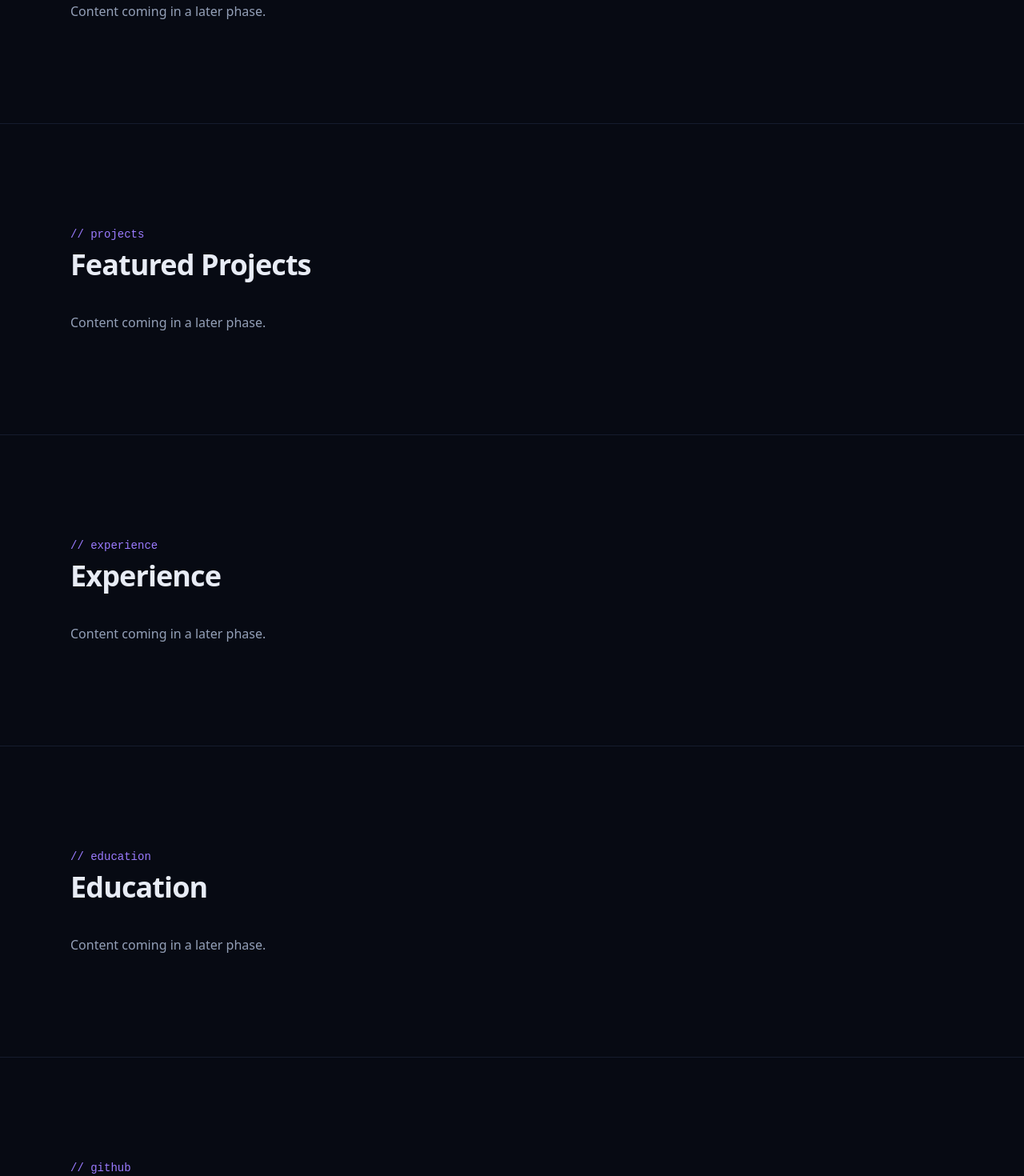
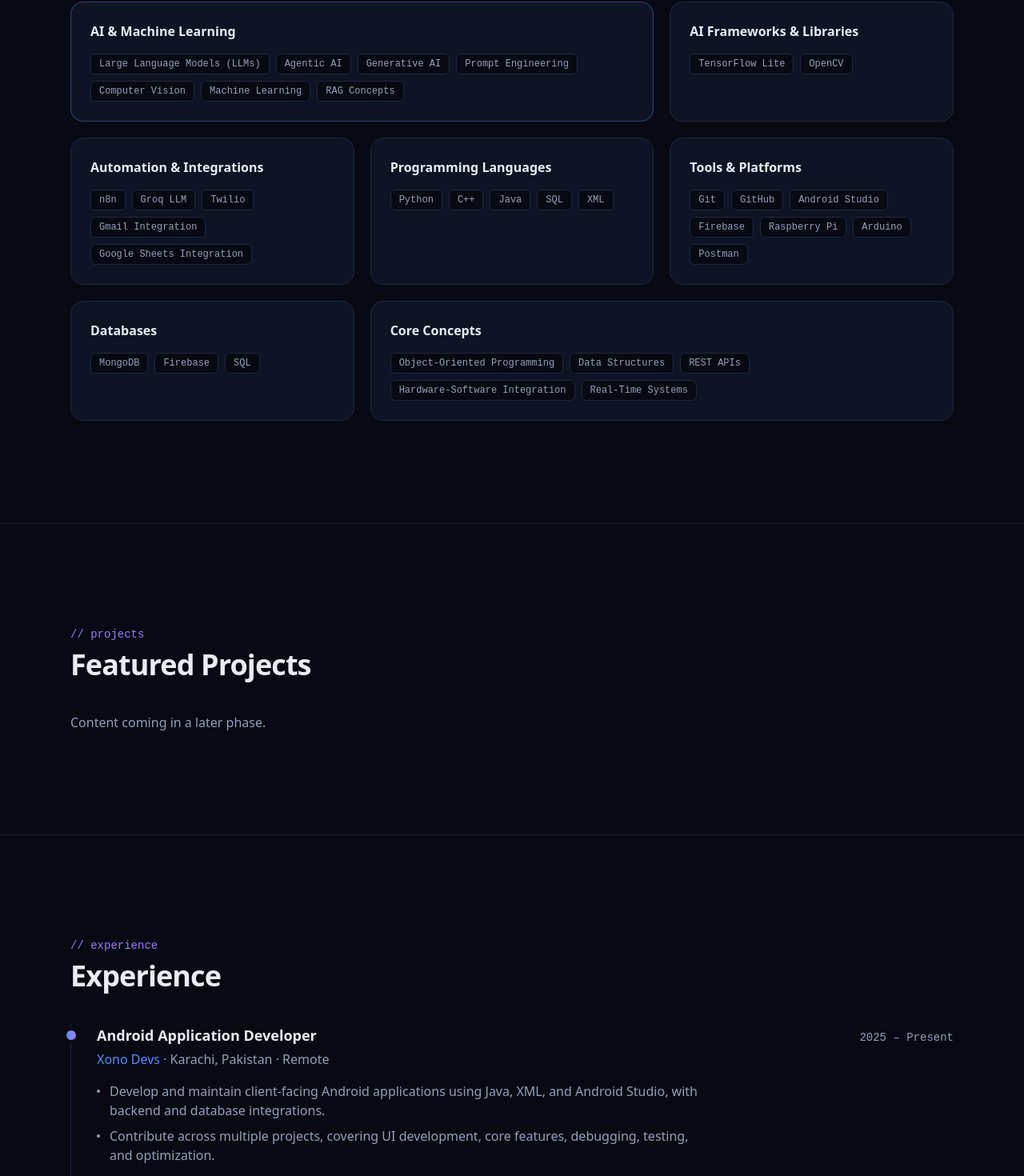
Before and after one commit to smziyanhussain/ziyan-portfolio, a React (Vite) app: page / in a window 1280 px wide. Shown: the part 1871-3341 px from the top of the page at 80% size. Built offline with nearby package versions, Linux system fonts and the light colour scheme.

Commit message:
Add Skills, Experience, and Education sections

```diff
--- a/src/App.jsx
+++ b/src/App.jsx
@@ -3,16 +3,18 @@ import Footer from './components/Footer.jsx'
 import Section from './components/Section.jsx'
 import Hero from './components/Hero.jsx'
 import About from './components/About.jsx'
+import Skills from './components/Skills.jsx'
+import Experience from './components/Experience.jsx'
+import Education from './components/Education.jsx'
 
-// Temporary placeholders; real content arrives in Phases 6-8
-const sections = [
-  { id: 'skills', eyebrow: '// skills', title: 'Skills' },
-  { id: 'projects', eyebrow: '// projects', title: 'Featured Projects' },
-  { id: 'experience', eyebrow: '// experience', title: 'Experience' },
-  { id: 'education', eyebrow: '// education', title: 'Education' },
-  { id: 'github', eyebrow: '// github', title: 'GitHub' },
-  { id: 'contact', eyebrow: '// contact', title: 'Contact' },
-]
+// Temporary placeholder for sections built in Phases 7-8
+function Placeholder({ id, title }) {
+  return (
+    <Section id={id} eyebrow={`// ${id}`} title={title}>
+      <p className="text-muted">Content coming in a later phase.</p>
+    </Section>
+  )
+}
 
 function App() {
   return (
@@ -29,12 +31,12 @@ function App() {
       <main id="main" tabIndex={-1} className="outline-none">
         <Hero />
         <About />
-
-        {sections.map((section) => (
-          <Section key={section.id} {...section}>
-            <p className="text-muted">Content coming in a later phase.</p>
-          </Section>
-        ))}
+        <Skills />
+        <Placeholder id="projects" title="Featured Projects" />
+        <Experience />
+        <Education />
+        <Placeholder id="github" title="GitHub" />
+        <Placeholder id="contact" title="Contact" />
       </main>
 
       <Footer />
--- /dev/null
+++ b/src/components/Education.jsx
@@ -0,0 +1,31 @@
+import { GraduationCap } from 'lucide-react'
+import Section from './Section.jsx'
+import { education } from '../data/education.js'
+
+function Education() {
+  return (
+    <Section id="education" eyebrow="// education" title="Education">
+      <div className="grid gap-5 md:grid-cols-2">
+        {education.map((item) => (
+          <article key={item.school} className="flex gap-4 rounded-2xl border border-line bg-surface p-6">
+            <span
+              aria-hidden="true"
+              className="flex h-10 w-10 shrink-0 items-center justify-center rounded-lg bg-accent/10 text-accent"
+            >
+              <GraduationCap size={20} />
+            </span>
+            <div>
+              <h3 className="font-semibold text-ink">{item.degree}</h3>
+              <p className="mt-1 text-muted">{item.school}</p>
+              <p className="mt-2 font-mono text-sm text-muted">
+                {item.period} · {item.location}
+              </p>
+            </div>
+          </article>
+        ))}
+      </div>
+    </Section>
+  )
+}
+
+export default Education
--- /dev/null
+++ b/src/components/Experience.jsx
@@ -0,0 +1,41 @@
+import Section from './Section.jsx'
+import { experience } from '../data/experience.js'
+
+function Experience() {
+  return (
+    <Section id="experience" eyebrow="// experience" title="Experience">
+      <ol className="relative space-y-12 border-l border-line pl-8">
+        {experience.map((job) => (
+          <li key={`${job.company}-${job.role}`} className="relative">
+            <span
+              aria-hidden="true"
+              className="absolute top-2 -left-[38.5px] h-3 w-3 rounded-full bg-linear-to-r from-accent to-accent-2 ring-4 ring-canvas"
+            />
+            <div className="flex flex-col gap-1 sm:flex-row sm:items-baseline sm:justify-between">
+              <h3 className="text-lg font-semibold text-ink">{job.role}</h3>
+              <p className="font-mono text-sm text-muted">{job.period}</p>
+            </div>
+            <p className="mt-1 text-accent">
+              {job.company}
+              <span className="text-muted">
+                {' · '}
+                {job.location}
+                {job.workType && ` · ${job.workType}`}
+              </span>
+            </p>
+            <ul className="mt-4 max-w-3xl space-y-2 text-muted">
+              {job.points.map((point) => (
+                <li key={point} className="flex gap-3">
+                  <span aria-hidden="true" className="mt-2.5 h-1 w-1 shrink-0 rounded-full bg-muted" />
+                  <span>{point}</span>
+                </li>
+              ))}
+            </ul>
+          </li>
+        ))}
+      </ol>
+    </Section>
+  )
+}
+
+export default Experience
--- /dev/null
+++ b/src/components/Skills.jsx
@@ -0,0 +1,40 @@
+import Section from './Section.jsx'
+import { skillGroups } from '../data/skills.js'
+
+function Skills() {
+  const lastIndex = skillGroups.length - 1
+
+  return (
+    <Section id="skills" eyebrow="// skills" title="Skills & tools">
+      <div className="grid gap-5 sm:grid-cols-2 lg:grid-cols-3">
+        {skillGroups.map((group, index) => {
+          const isFirst = index === 0
+          const span = isFirst ? 'sm:col-span-2' : index === lastIndex ? 'lg:col-span-2' : ''
+
+          return (
+            <article
+              key={group.title}
+              className={`rounded-2xl border bg-surface p-6 transition-colors hover:border-accent/60 ${
+                isFirst ? 'border-accent/40' : 'border-line'
+              } ${span}`}
+            >
+              <h3 className="font-semibold text-ink">{group.title}</h3>
+              <ul className="mt-4 flex flex-wrap gap-2">
+                {group.skills.map((skill) => (
+                  <li
+                    key={skill}
+                    className="rounded-md border border-line bg-canvas px-2.5 py-1 font-mono text-xs text-muted"
+                  >
+                    {skill}
+                  </li>
+                ))}
+              </ul>
+            </article>
+          )
+        })}
+      </div>
+    </Section>
+  )
+}
+
+export default Skills
```
